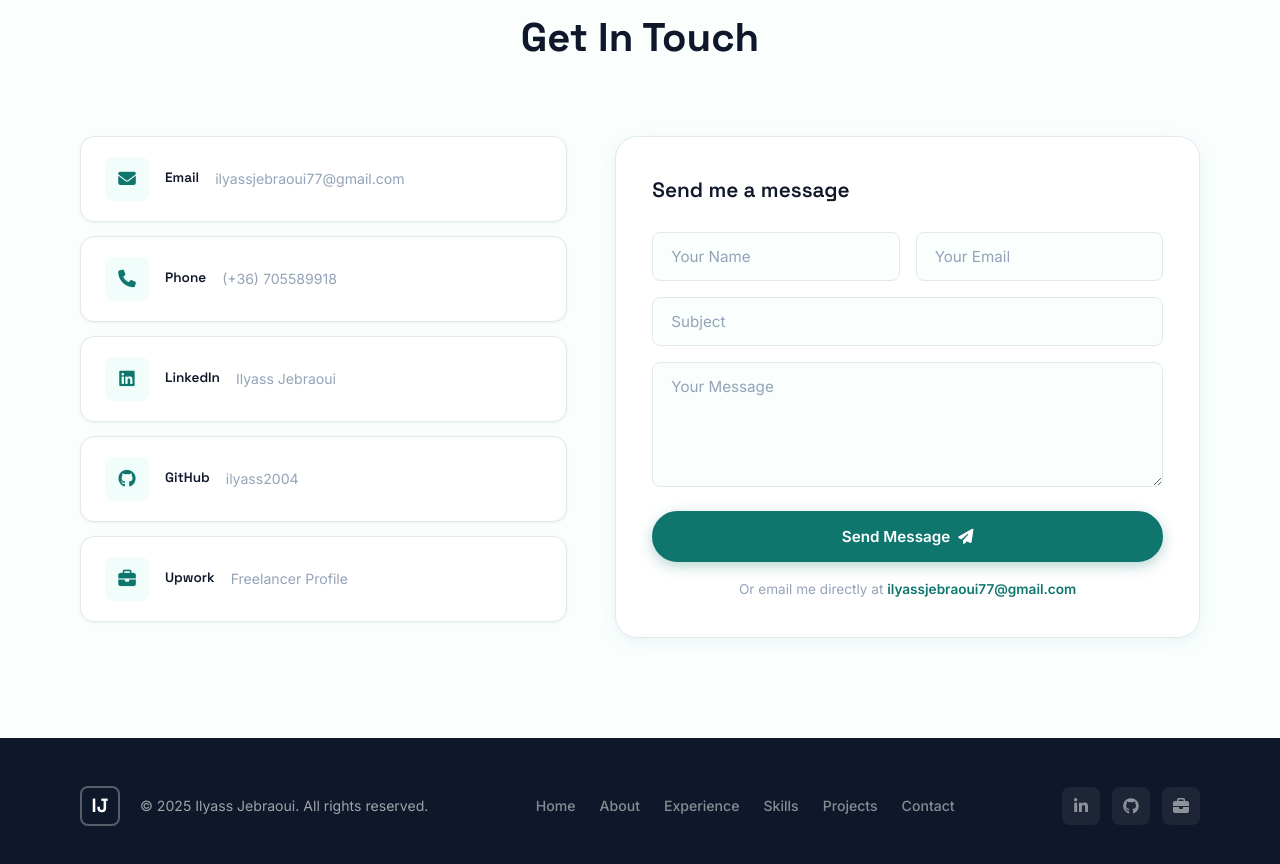
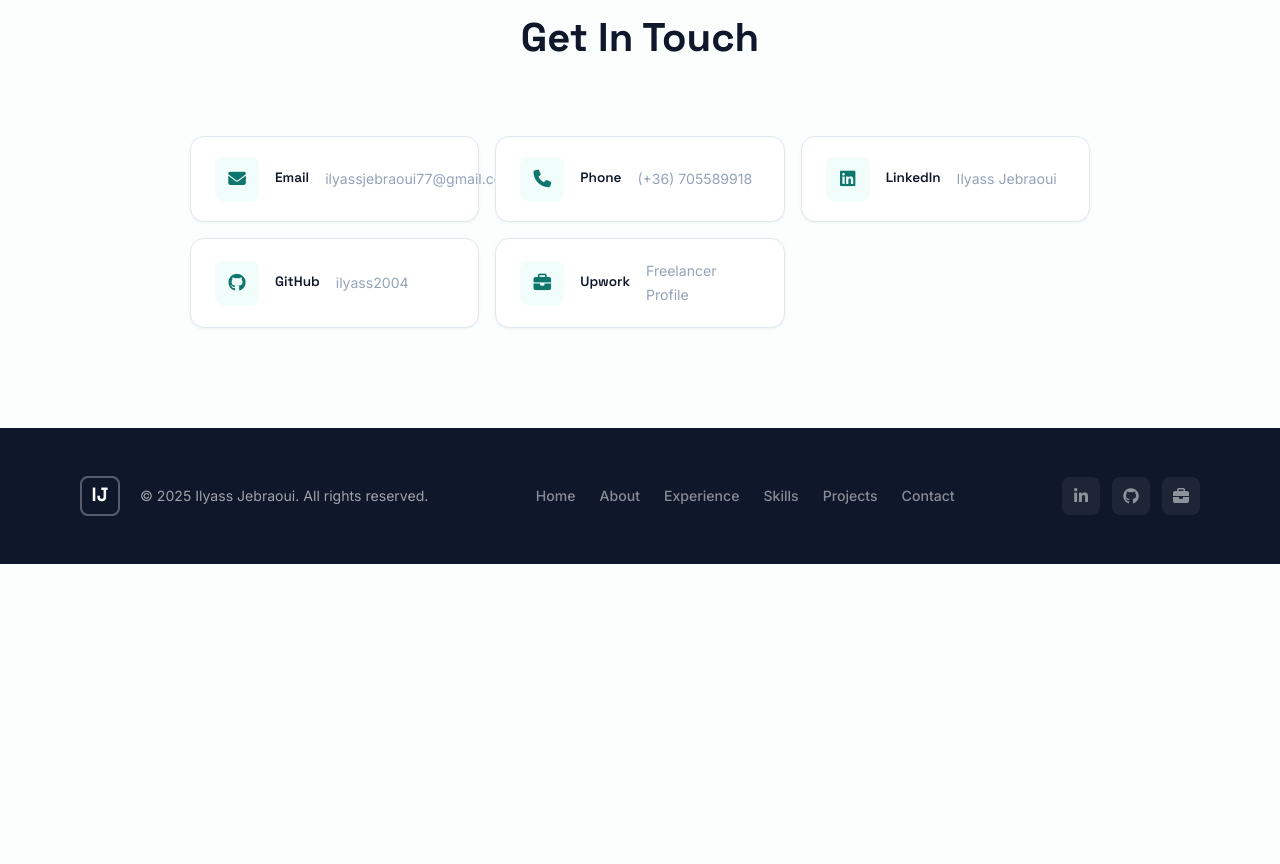
Before and after one commit to Jebraouilyass/Portfolio, a website: page index.html in a window 1280 px wide. Shown: the part 5880-6744 px from the top of the page. After the commit the page ends 6444 px from the top, so only its background shows below. Drawn offline with Linux system fonts and the light colour scheme.

Commit message:
Remove contact form, keep contact cards only

```diff
--- a/index.html
+++ b/index.html
@@ -393,8 +393,7 @@
                 <span class="section-tag">Let's Connect</span>
                 <h2>Get In Touch</h2>
             </div>
-            <div class="contact-grid">
-                <div class="contact-info-cards">
+            <div class="contact-cards-centered">
                     <a href="mailto:ilyassjebraoui77@gmail.com" class="contact-card">
                         <i class="fas fa-envelope"></i>
                         <h4>Email</h4>
@@ -420,31 +419,6 @@
                         <h4>Upwork</h4>
                         <p>Freelancer Profile</p>
                     </a>
-                </div>
-                <div class="contact-form-wrapper">
-                    <h3>Send me a message</h3>
-                    <form id="contact-form" action="https://formspree.io/f/your-form-id" method="POST">
-                        <div class="form-row">
-                            <div class="form-group">
-                                <input type="text" name="name" placeholder="Your Name" required>
-                            </div>
-                            <div class="form-group">
-                                <input type="email" name="email" placeholder="Your Email" required>
-                            </div>
-                        </div>
-                        <div class="form-group">
-                            <input type="text" name="subject" placeholder="Subject">
-                        </div>
-                        <div class="form-group">
-                            <textarea name="message" rows="5" placeholder="Your Message" required></textarea>
-                        </div>
-                        <button type="submit" class="btn btn-primary btn-full">
-                            <span>Send Message</span>
-                            <i class="fas fa-paper-plane"></i>
-                        </button>
-                    </form>
-                    <p class="form-note">Or email me directly at <a href="mailto:ilyassjebraoui77@gmail.com">ilyassjebraoui77@gmail.com</a></p>
-                </div>
             </div>
         </div>
     </section>
@@ -582,20 +556,8 @@
             updateScrollTop();
         });
 
-        // Contact form handler (static site fallback)
-        document.getElementById('contact-form').addEventListener('submit', function(e) {
-            const form = this;
-            // If formspree is not configured, use mailto fallback
-            if (form.action.includes('your-form-id')) {
-                e.preventDefault();
-                const name = form.querySelector('[name="name"]').value;
-                const email = form.querySelector('[name="email"]').value;
-                const subject = form.querySelector('[name="subject"]').value || 'Portfolio Contact';
-                const message = form.querySelector('[name="message"]').value;
-                const body = `Name: ${name}%0AEmail: ${email}%0A%0A${message}`;
-                window.location.href = `mailto:ilyassjebraoui77@gmail.com?subject=${encodeURIComponent(subject)}&body=${body}`;
-            }
-        });
+
+
 
         // Initialize
         updateActiveNav();
--- a/style.css
+++ b/style.css
@@ -929,10 +929,12 @@ nav ul li a.active {
     background: var(--bg-main);
 }
 
-.contact-grid {
+.contact-cards-centered {
     display: grid;
-    grid-template-columns: 1fr 1.2fr;
-    gap: 48px;
+    grid-template-columns: repeat(auto-fill, minmax(280px, 1fr));
+    gap: 16px;
+    max-width: 900px;
+    margin: 0 auto;
 }
 
 .contact-info-cards {
```
